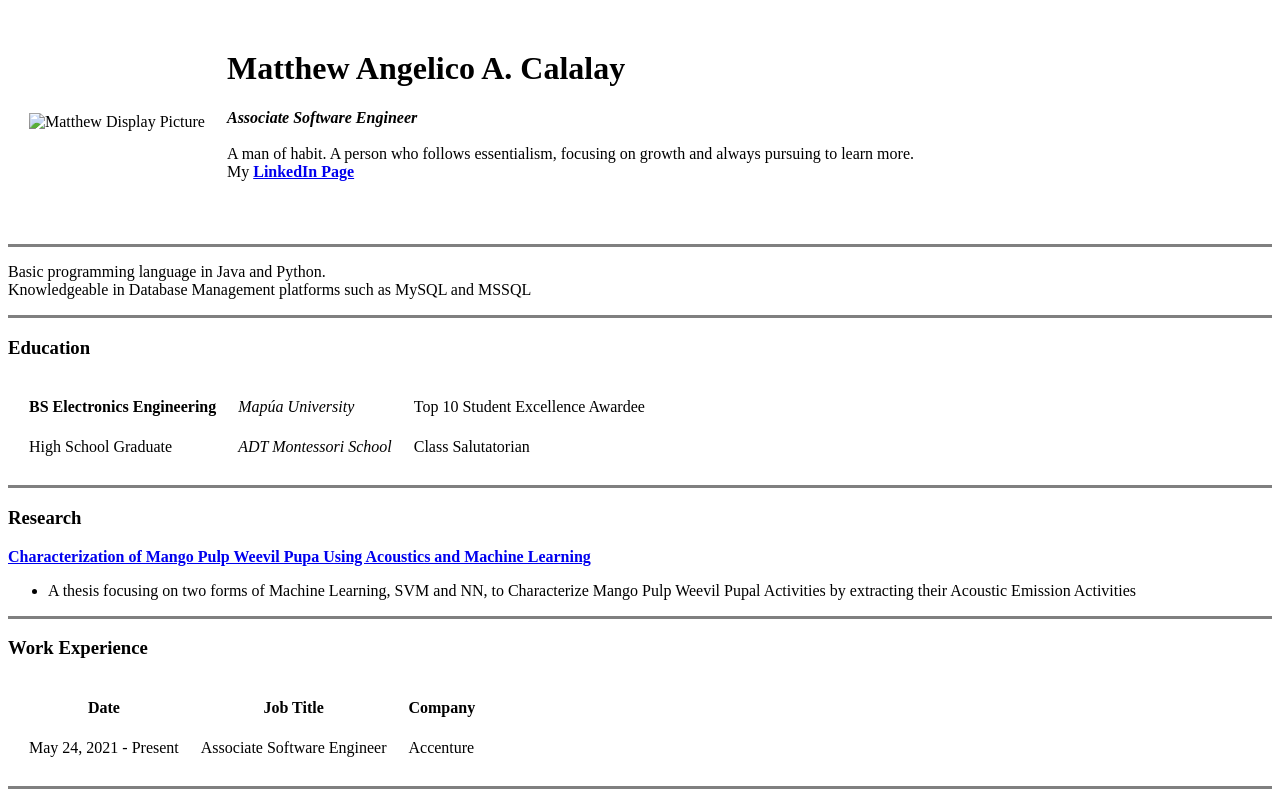
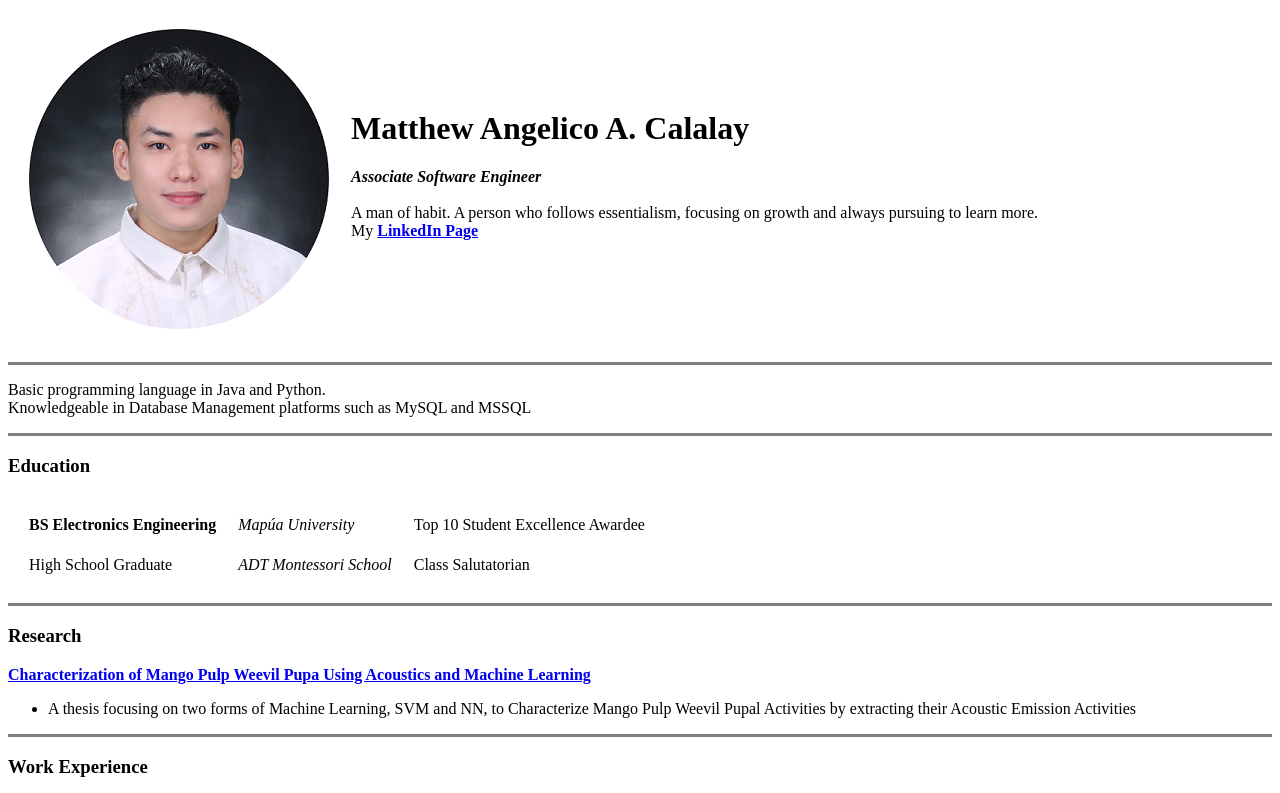
Before and after one commit to mcalalay/cv, a plain HTML site: page index.html in a window 1280 px wide. Shown: the top 793 px of the page. Drawn offline with Linux system fonts and the light colour scheme.

Commit message:
Fixed Display picture error

```diff
--- a/index.html
+++ b/index.html
@@ -13,7 +13,7 @@
 <body>
   <table cellspacing="20">
     <tr>
-      <td><img src="images\circle-cropped.png" alt="Matthew Display Picture"></td>
+      <td><img src="matt.png" alt="Matthew Display Picture"></td>
       <td>
         <h1>Matthew Angelico A. Calalay</h1>
         <p>
```
Also changed, not shown: matt.png (added).
